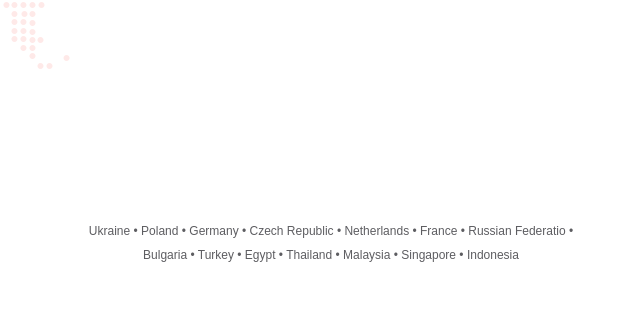
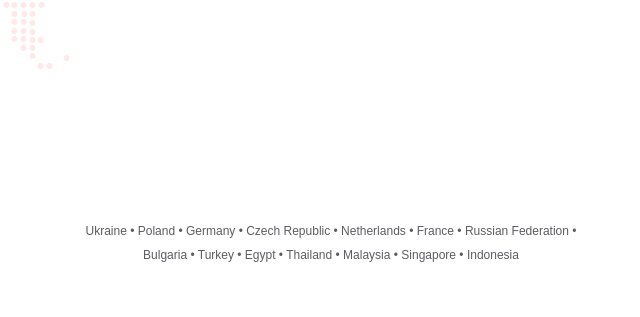
Before and after one commit to ilya-zoria/ilyazoria.com, a plain HTML site: page about.html in a window 1280 px wide. Shown: the part 3712-4029 px from the top of the page, 309-949 px from the left. Drawn offline with Linux system fonts and the light colour scheme; a web font is replaced by a local one.

Commit message:
Update about.html

```diff
--- a/about.html
+++ b/about.html
@@ -147,7 +147,7 @@
 			</div>
 
 			<div class="visited_places row">
-				<p class="tiny">Ukraine • Poland • Germany • Czech Republic • Netherlands • France • Russian Federatio • Bulgaria • Turkey • Egypt • Thailand • Malaysia • Singapore • Indonesia</p>
+				<p class="tiny">Ukraine • Poland • Germany • Czech Republic • Netherlands • France • Russian Federation • Bulgaria • Turkey • Egypt • Thailand • Malaysia • Singapore • Indonesia</p>
 			</div>
 
 		</div>
```
